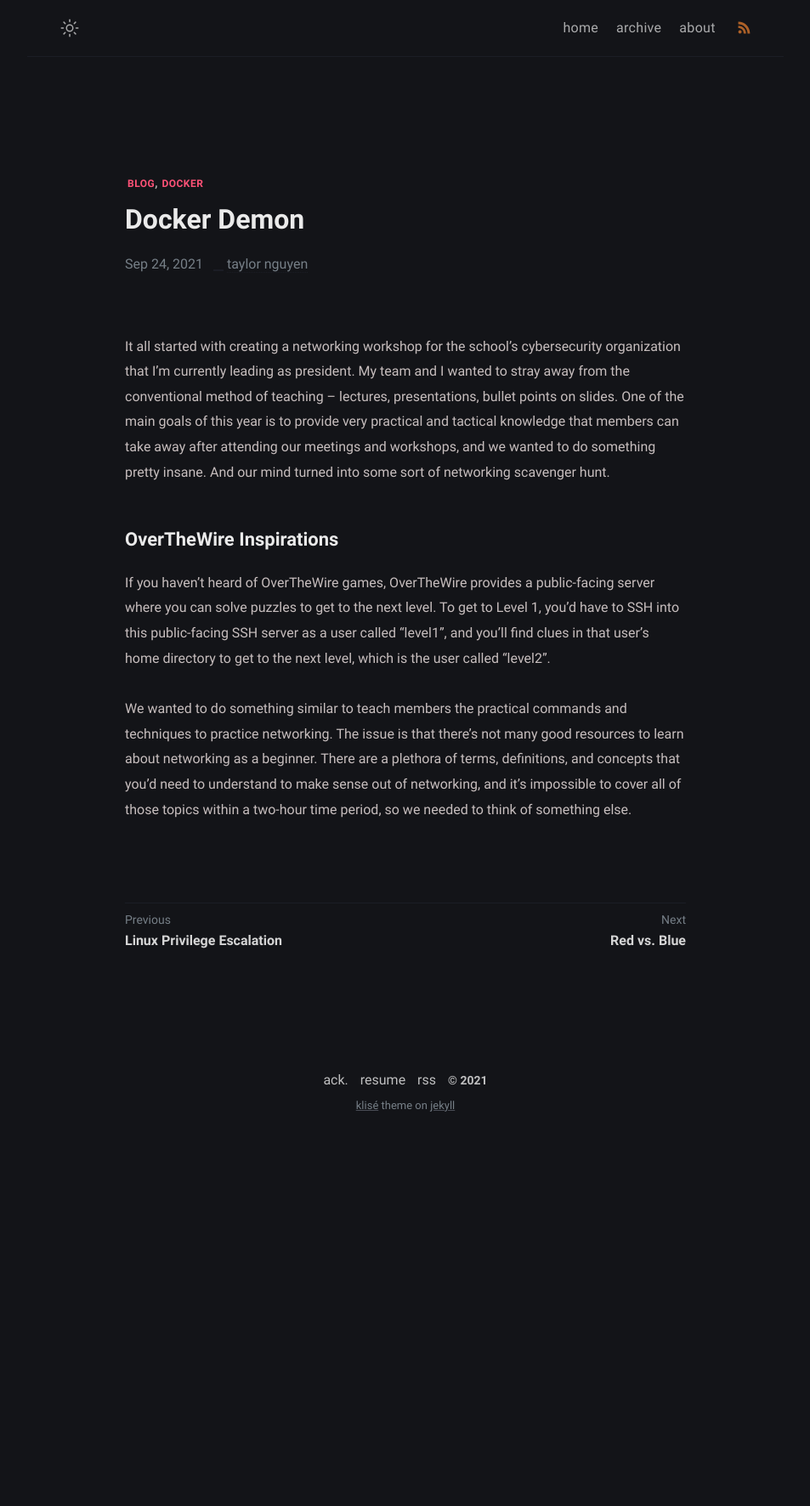
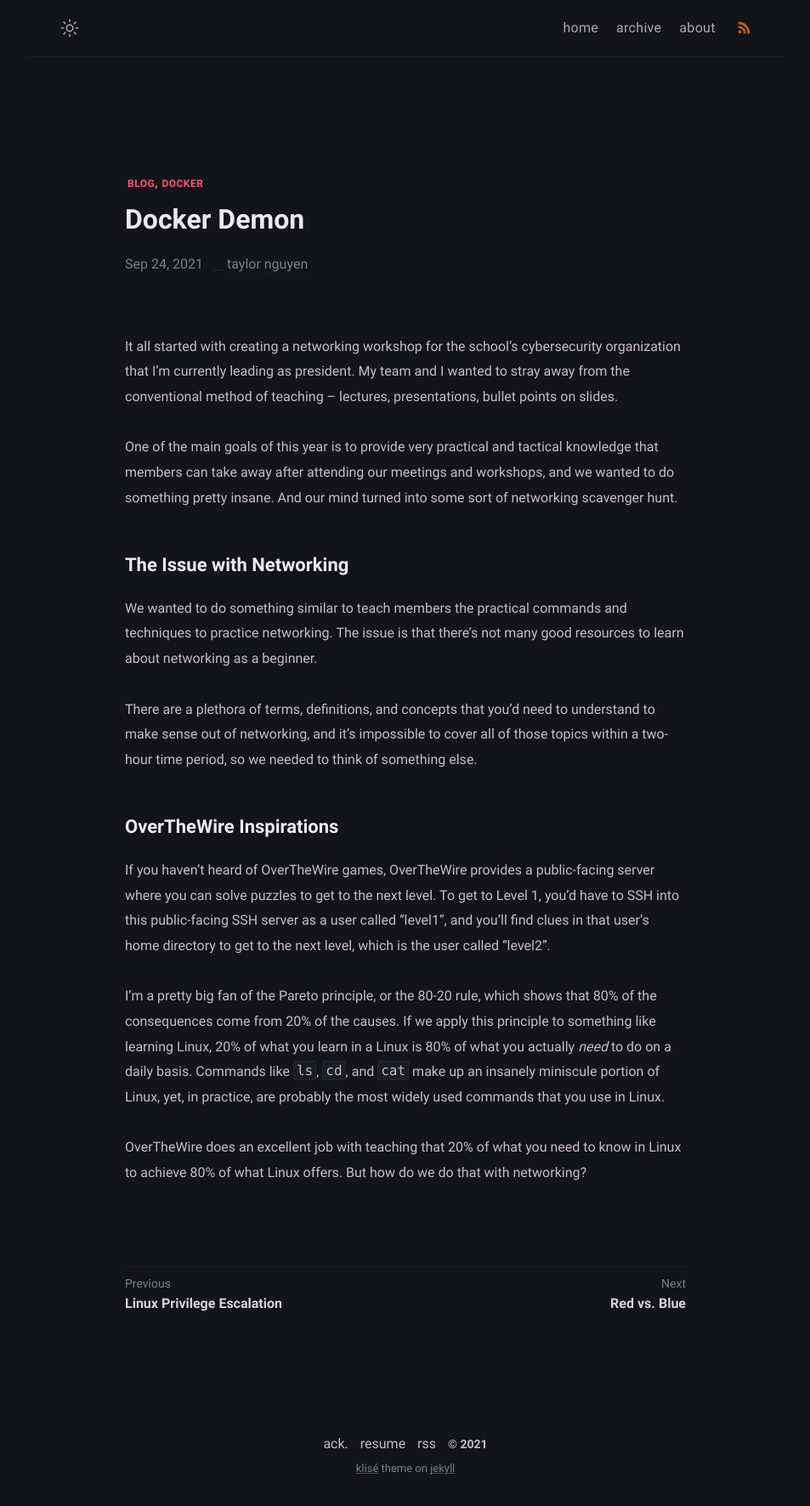
Before and after one commit to fyrworx4/old-fyrworx4.github.io, a Jekyll site: the page built from _posts/07-docker-demons/2021-09-24-docker-demons.md, in a window 1280 px wide. Shown: the whole page at 85% size, without its empty margins (163-1116 px from the left). Built offline with Jekyll 4.4.1, drawn with Linux system fonts in a browser that asks for light colours; before the commit the page ends 1345 px from its top, so only the background shows below that.

```diff
--- a/_posts/07-docker-demons/2021-09-24-docker-demons.md
+++ b/_posts/07-docker-demons/2021-09-24-docker-demons.md
@@ -4,10 +4,20 @@ title: 	"Docker Demon"
 date: 2021-09-24
 tags: [blog, docker]
 ---
-It all started with creating a networking workshop for the school's cybersecurity organization that I'm currently leading as president. My team and I wanted to stray away from the conventional method of teaching -- lectures, presentations, bullet points on slides. One of the main goals of this year is to provide very practical and tactical knowledge that members can take away after attending our meetings and workshops, and we wanted to do something pretty insane. And our mind turned into some sort of networking scavenger hunt.
+It all started with creating a networking workshop for the school's cybersecurity organization that I'm currently leading as president. My team and I wanted to stray away from the conventional method of teaching -- lectures, presentations, bullet points on slides.
+
+One of the main goals of this year is to provide very practical and tactical knowledge that members can take away after attending our meetings and workshops, and we wanted to do something pretty insane. And our mind turned into some sort of networking scavenger hunt.
+
+## The Issue with Networking
+
+We wanted to do something similar to teach members the practical commands and techniques to practice networking. The issue is that there's not many good resources to learn about networking as a beginner.
+
+There are a plethora of terms, definitions, and concepts that you'd need to understand to make sense out of networking, and it's impossible to cover all of those topics within a two-hour time period, so we needed to think of something else.
 
 ## OverTheWire Inspirations
 
 If you haven't heard of OverTheWire games, OverTheWire provides a public-facing server where you can solve puzzles to get to the next level. To get to Level 1, you'd have to SSH into this public-facing SSH server as a user called "level1", and you'll find clues in that user's home directory to get to the next level, which is the user called "level2".
 
-We wanted to do something similar to teach members the practical commands and techniques to practice networking. The issue is that there's not many good resources to learn about networking as a beginner. There are a plethora of terms, definitions, and concepts that you'd need to understand to make sense out of networking, and it's impossible to cover all of those topics within a two-hour time period, so we needed to think of something else.
+I'm a pretty big fan of the Pareto principle, or the 80-20 rule, which shows that 80% of the consequences come from 20% of the causes. If we apply this principle to something like learning Linux, 20% of what you learn in a Linux is 80% of what you actually *need* to do on a daily basis. Commands like `ls`, `cd`, and `cat` make up an insanely miniscule portion of Linux, yet, in practice, are probably the most widely used commands that you use in Linux.
+
+OverTheWire does an excellent job with teaching that 20% of what you need to know in Linux to achieve 80% of what Linux offers. But how do we do that with networking?
```
Also changed, not shown: _posts/06-linux-privesc/2021-07-26-linux-privesc.md (+3 -3 lines), _posts/08-red-vs-blue/2021-11-03-red-vs-blue.md (+8 -2 lines), thanks.md (+2 -2 lines).
